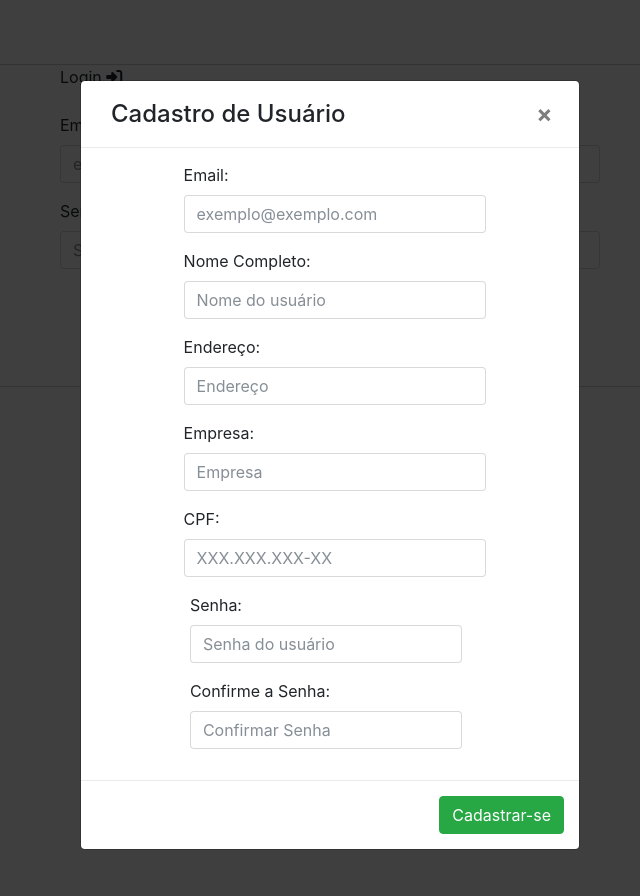
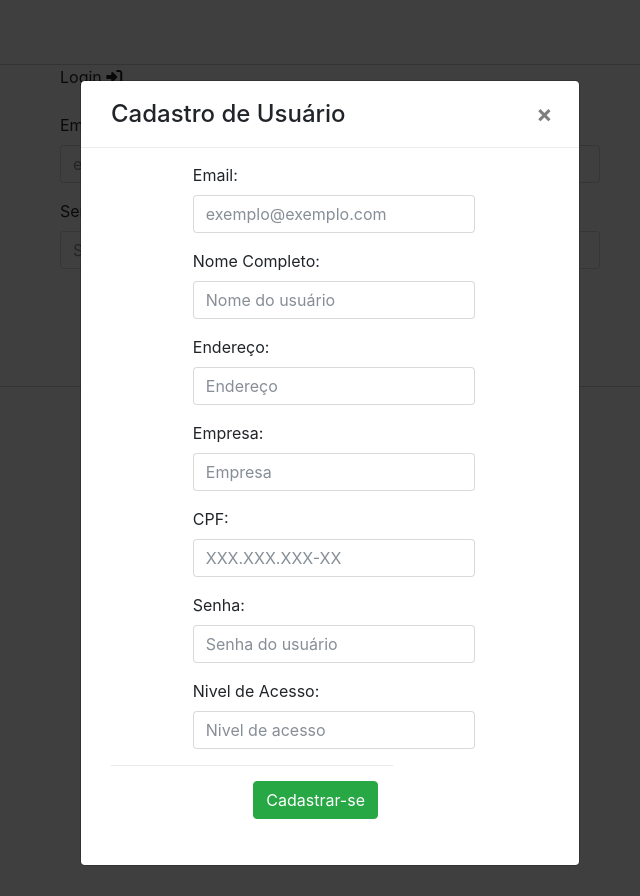
Before and after one commit to idelfrides/Gerencia-Obras, a PHP site: page /App/Views/index/index.phtml in a window 1280 px wide, after a click on "Cadastrar-se". Shown: the whole page, without its empty margins (310-950 px from the left). Run offline with PHP 8.4, Linux system fonts and the light colour scheme; some libraries are stand-ins or nearby versions.

Commit message:
alterando formulario de cadastro, criando funcao de cadastro de usuario

```diff
--- a/App/Route.php
+++ b/App/Route.php
@@ -15,7 +15,7 @@ class Route extends Bootstrap {
         $routes['inicio'] = array('route'=>'/Gerencia-Obras/public/', 'controller'=>"indexController",'action'=>'index');
         $routes['login'] = array('route'=>'/Gerencia-Obras/public/login', 'controller'=>"indexController",'action'=>'login');
         $routes['home'] = array('route'=>'/Gerencia-Obras/public/home', 'controller'=>"indexController",'action'=>'home');
-        $routes['cadastroUsuario'] = array('route'=>'/Gerencia-Obras/public/cadastroUsuario', 'controller'=>"indexController",'action'=>'cadastroUsario');
+        $routes['cadastro'] = array('route'=>'/Gerencia-Obras/public/cadastro', 'controller'=>"indexController",'action'=>'cadastroUsuario');
         $routes['logout'] = array('route'=>'/Gerencia-Obras/public/logout', 'controller'=>"indexController",'action'=>'logout');
 
 
--- a/App/Views/index/index.phtml
+++ b/App/Views/index/index.phtml
@@ -88,7 +88,7 @@ if ($erro == 1){
                 $("#failRecovery").fadeOut(5000);
             });
             </script>';
-}else if ($erro == 0){
+}else if ($erro == 0 and $erro != null){
     echo'<script type="text/javascript">
             $(document).ready(function(){
                  $("#successRecovery").fadeIn(400);
@@ -188,7 +188,6 @@ if ($erro == 1){
 <!-- / Fomulário de Login -->
 
     <!-- Fomulário de Cadastro de usuario -->
-    <form method="post" action="#">
         <div class="modal fade space1" id="myModal2" role="dialog">
             <div class="modal-dialog">
 
@@ -200,81 +199,68 @@ if ($erro == 1){
                     </div>
                     <div class="modal-body">
 
-                        <div  class="conteiner">
-                            <div>
+                        <div  class="container">
+                            <form  id="form_cadastro" method="get" action="/Gerencia-Obras/public/cadastro">
+
                                 <div class="row">
-                                <div class="col-md-8 ">
-                                    <form  id="form_login" method="post" action="/Gerencia-Obras/public/login">
-
-
-
-                                        <div class="row ">
-                                            <div class="form-group col-sm-8 col-8 col-md-12">
+                                    <div class="form-group col-sm-8 col-2 col-md-8">
                                         <label class="space2" for="emailCadastro">Email:</label>
                                         <input  class="form-control space2 emailCadastro" id="emeilCadastro" name="emeilRecovery" placeholder="exemplo@exemplo.com" type="email" required>
                                     </div>
                                 </div>
-
-
-                                        <div class="row ">
-                                            <div class="form-group col-sm-8 col-8 col-md-12">
+                                <div class="row">
+                                    <div class="form-group col-sm-8 col-8 col-md-8">
                                         <label class="space2" for="nomeCadastro">Nome Completo:</label>
                                         <input class="form-control space2" type="text" name="nomeCadastro" id="nomeCadastro" placeholder="Nome do usuário" required>
                                     </div>
                                 </div>
-
-                                        <div class="row ">
-
-                                            <div class="form-group col-sm-8 col-8 col-md-12">
+                                <div class="row">
+                                    <div class="form-group col-sm-8 col-8 col-md-8">
                                         <label class="space2" for="endCadastro">Endereço:</label>
                                         <input class="form-control space2" type="text" name="endCadastro" id="endCadastro" placeholder="Endereço" required>
                                     </div>
                                 </div>
-
-                                        <div class="row ">
-
-                                            <div class="form-group col-sm-8 col-8 col-md-12">
+                                <div class="row">
+                                    <div class="form-group col-sm-8 col-8 col-md-8">
                                         <label class="space2" for="empresaCadastro">Empresa:</label>
                                         <input class="form-control space2" type="text" name="empresaCadastro" id="empresaCadastro" placeholder="Empresa" required>
                                     </div>
                                 </div>
-
-                                        <div class="row ">
-
-                                            <div class="form-group col-sm-8 col-8 col-md-12">
+                                <div class="row">
+                                    <div class="form-group col-sm-8 col-8 col-md-8">
                                         <label class="space2" for="cpfCadastro">CPF:</label>
                                         <input class="form-control space2" type="text" name="cpfCadastro" id="cpfCadastro" placeholder="XXX.XXX.XXX-XX" required>
                                     </div>
                                 </div>
-
-
-                                            <div class="form-group col-sm-8 col-8 col-md-12">
+                                <div class="row">
+                                    <div class="form-group col-sm-8 col-8 col-md-8">
                                         <label class="space2" for="senhaCadastro">Senha:</label>
                                         <input class="form-control space2" type="password" name="senhaCadastro" id="senhaCadastro" placeholder="Senha do usuário" required>
                                     </div>
+                                </div>
+                                <div class="row">
+                                    <div class="form-group col-sm-8 col-8 col-md-8">
+                                        <label class="space2" for="nivelAcesso">Nivel de Acesso:</label>
+                                        <input class="form-control space2" type="number" name="nivelAcesso" id="nivelAcesso" placeholder="Nivel de acesso" min="0" required>
+                                    </div>
+                                </div>
+                                <div class="row">
+                                    <div class="form-group col-sm-8 col-8 col-md-8">
+                                        <div class="modal-footer">
+                                            <input type="submit" name="solicitaCadastro" id="solicitaCadastro" class="btn btn-success" value="Cadastrar-se">
+                                        </div>
+                                    </div>
+                                </div>
+                                <div class="row">
 
-                                            <div class="form-group col-sm-8 col-8 col-md-12">
-                                                <label class="space2" for="senha2Cadastro">Confirme a Senha:</label>
-                                                <input class="form-control space2" type="password" name="senha2Cadastro" id="senha2Cadastro" placeholder="Confirmar Senha" required>
                                 </div>
-
-
                             </form>
-                                </div>
                         </div>
                     </div>
             </div>
 
         </div>
-                <div class="modal-footer">
-                    <button type="submit" name="solicitaCadastro" id="solicitaCadastro" class="btn btn-success" data-dismiss="modal">Cadastrar-se</button>
     </div>
-
-            </div>
-
-        </div>
-    </div>
-</form>
 
 <footer>
 
@@ -282,7 +268,6 @@ if ($erro == 1){
 <!-- Optional JavaScript -->
 <!-- jQuery first, then Popper.js, then Bootstrap JS -->
 <script src="https://cdnjs.cloudflare.com/ajax/libs/popper.js/1.11.0/umd/popper.min.js" integrity="sha384-b/U6ypiBEHpOf/4+1nzFpr53nxSS+GLCkfwBdFNTxtclqqenISfwAzpKaMNFNmj4" crossorigin="anonymous"></script>
-
 </body>
 </html>
 
```
Also changed, not shown: App/Controllers/IndexController.php (+5 -2 lines), App/Models/usuario.php (+50 -4 lines). Lines whose indentation alone changed are shown as unchanged.
